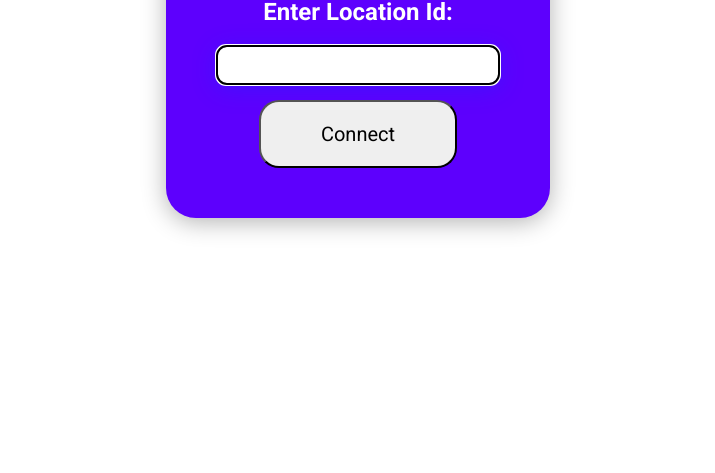
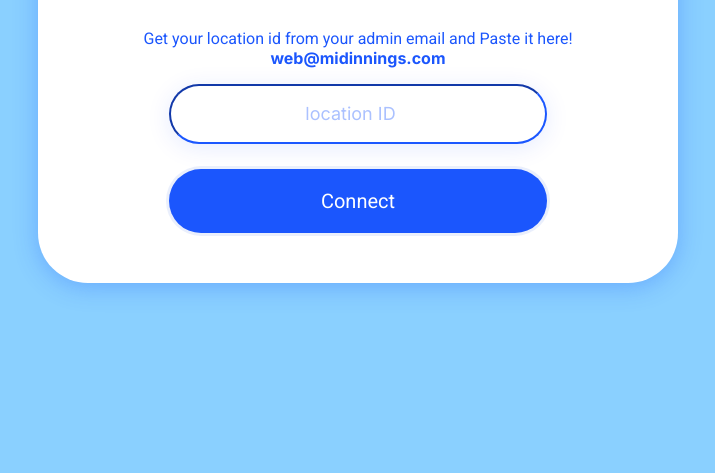
Before and after one commit to vivekkalal09/Google-My-business-Location-Collector, a plain HTML site: page index.html in a window 1280 px wide. Shown: the part 327-800 px from the top of the page, without its empty margins (282-997 px from the left). Drawn offline with Linux system fonts and the light colour scheme.

Commit message:
new style added with same functionality

```diff
--- a/index.html
+++ b/index.html
@@ -11,9 +11,12 @@
 
 <body>
     <div class="container">
+        <div class="logo">
+            <img src="logo-.png" alt="midinnings logo">
+        </div>
         <div class="heading">
-            <h2>Enter Location Id: </h2>
-            <input type="number" />
+            <p>Get your location id from your admin email and Paste it here! <br><b>web@midinnings.com</b> </p>
+            <input type="number" placeholder="location ID" />
         </div>
         <button class="btn">Connect</button>
     </div>
--- a/style.css
+++ b/style.css
@@ -1,5 +1,7 @@
+@import url('https://fonts.googleapis.com/css2?family=Inter:ital,opsz,wght@0,14..32,100..900;1,14..32,100..900&family=Roboto+Mono:ital,wght@0,100..700;1,100..700&display=swap');
+
 * {
-    font-family: 'Roboto', Verdana, Geneva, Tahoma, sans-serif;
+    font-family: 'Inter', sans-serif;
 }
 
 body {
@@ -8,46 +10,92 @@ body {
     display: flex;
     align-items: center;
     justify-content: center;
-    background: white;
+    background: rgb(138, 208, 255);
 }
 
 .container {
-    background-color: rgb(93, 0, 253);
-    width: 30%;
-    max-width: 400px;
-    min-width: 280px;
-    color: white;
+    background-color: rgb(255, 255, 255);
+    width: 50%;
+    min-height: 70%;
+    min-width: 40%;
+    color: #1B56FD;
+    /* border-color: black; */
     padding: 50px 50px;
     text-align: center;
-    border-radius: 30px;
+    border-radius: 50px;
     gap: 10px;
-    box-shadow: 0 4px 24px rgba(0, 0, 0, 0.3);
-    box-sizing: border-box;
-}
-
-input {
-    width: 100%;
-    height: 40px;
-    align-items: center;
-    text-align: center;
-    justify-content: center;
-    border-radius: 10px;
-    box-shadow: 0 4px 24px rgba(0, 55, 255, 0.3);
-    outline: auto;
+    box-shadow: 0 4px 24px rgba(27, 86, 253, 0.3);
     box-sizing: border-box;
 
 }
 
+input {
+    width: 70%;
+    height: 60px;
+    margin-bottom: 10px;
+    padding: 10px;
+    align-items: center;
+    text-align: center;
+    justify-content: center;
+    border-radius: 50px;
+    border-color: #1B56FD;
+    box-shadow: 0 4px 24px rgba(0, 55, 255, 0.1);
+    box-sizing: border-box;
+    font-size: large;
+    color: #1B56FD;
+
+}
+
+input:focus {
+    border-color: #1B56FD;
+    /* blue border */
+    box-shadow: 0 0 0 3px rgba(27, 86, 253, .3);
+    /* glow effect */
+    outline: none;
+    /* removes default outline */
+}
+
+input::placeholder {
+    color: #abc1ff;
+}
+
+
+.heading p {
+    margin-top: 40px;
+    font-family: 'Roboto', sans-serif;
+}
+
 .btn {
+    font-family: 'Roboto', sans-serif;
     margin-top: 15px;
     width: 70%;
-    border-radius: 20px;
+    border-radius: 50px;
     padding: 20px 20px;
     font-size: 20px;
+    border: none;
+    box-shadow: 0 0 0 3px rgba(185, 202, 246, 0.3);
+    background-color: #1B56FD;
+    color: white;
+    transition: all 0.3s ease;
 }
 
 .btn:hover {
     color: white;
     background-color: blue;
     cursor: pointer;
+    transform: scale(1.1);
 }
+
+
+.logo {
+    display: flex;
+    align-items: center;
+    justify-content: center;
+
+}
+
+.logo img {
+    max-width: 50%;
+    height: auto;
+    display: block;
+}
```
Also changed, not shown: header.png (added), logo-.png (added).
